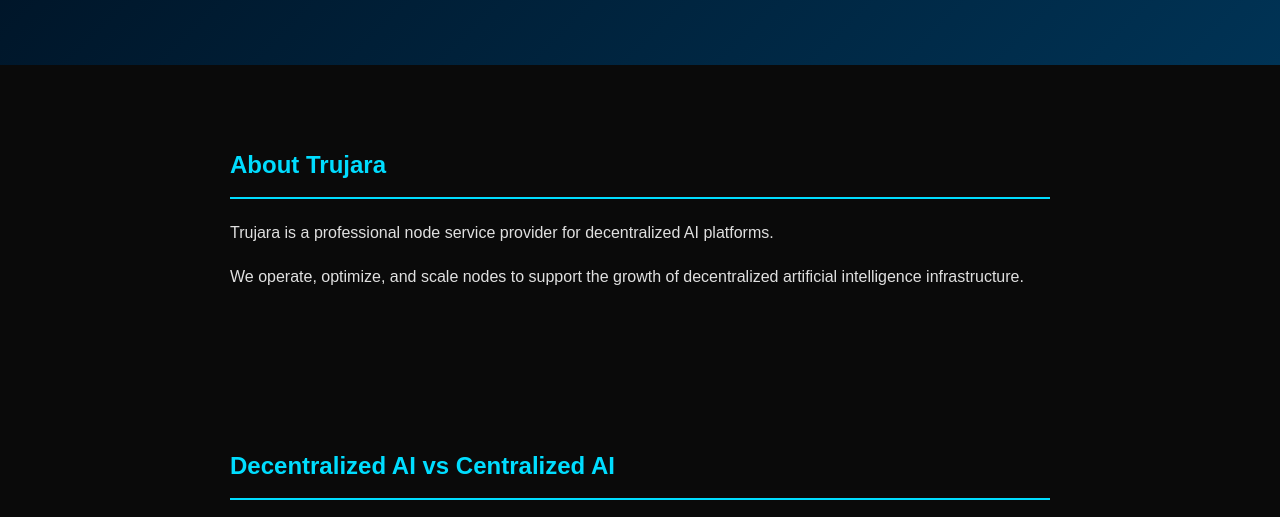
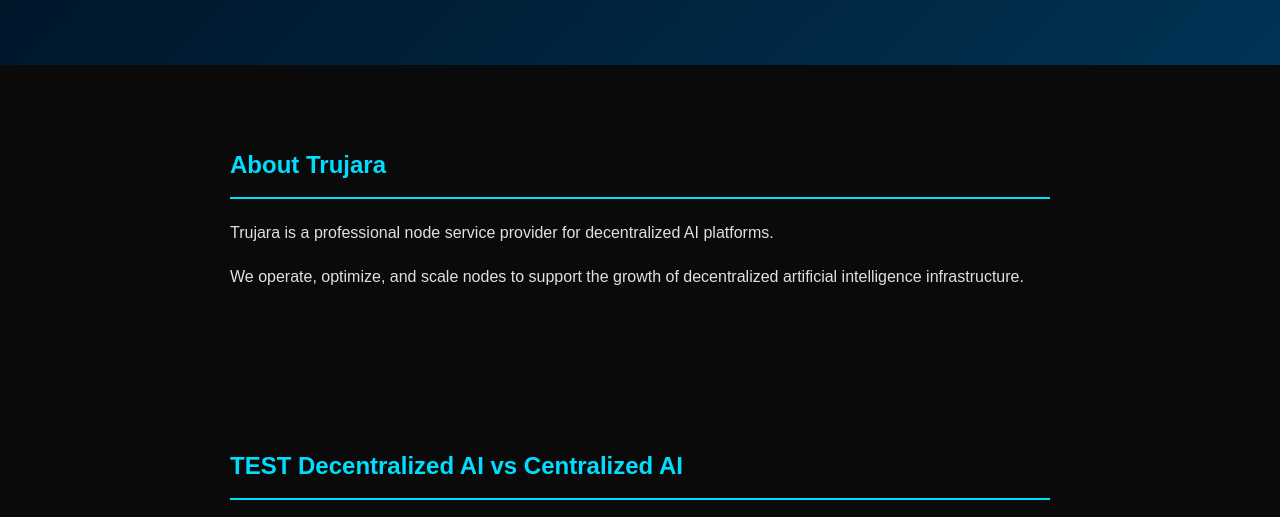
Before and after one commit to geo110110/trujara.com, a plain HTML site: page index.html in a window 1280 px wide. Shown: the part 234-751 px from the top of the page. Drawn offline with Linux system fonts and the light colour scheme.

Commit message:
Update section heading for AI comparison

```diff
--- a/index.html
+++ b/index.html
@@ -61,7 +61,7 @@
     </section>
 
     <section>
-        <h2>Decentralized AI vs Centralized AI</h2>
+        <h2> TEST Decentralized AI vs Centralized AI</h2>
         <p>Centralized AI systems rely on a small number of powerful companies that control the data, models, and compute. This creates risks around privacy, censorship, and single points of failure.</p>
 
         <p>Decentralized AI distributes compute, inference, and control across many independent nodes. This approach offers significantly better privacy because data and processing are not concentrated in one location. No single entity can access or manipulate the entire system.</p>
```
